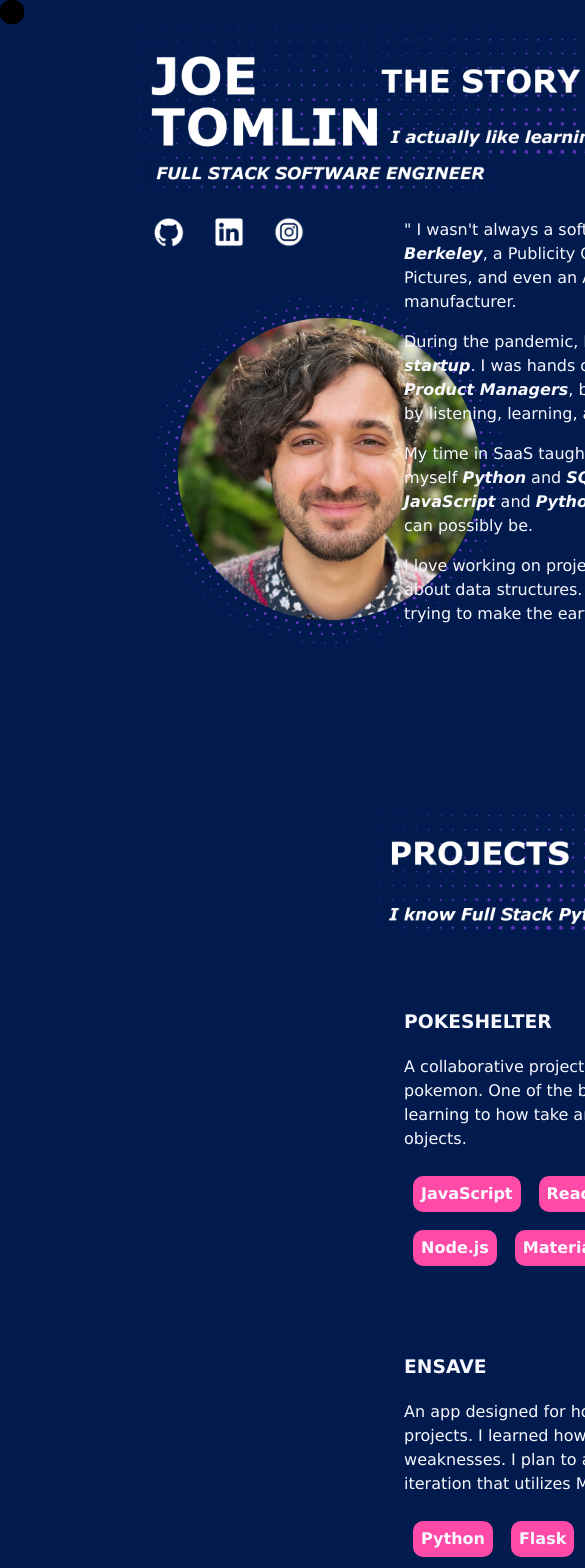
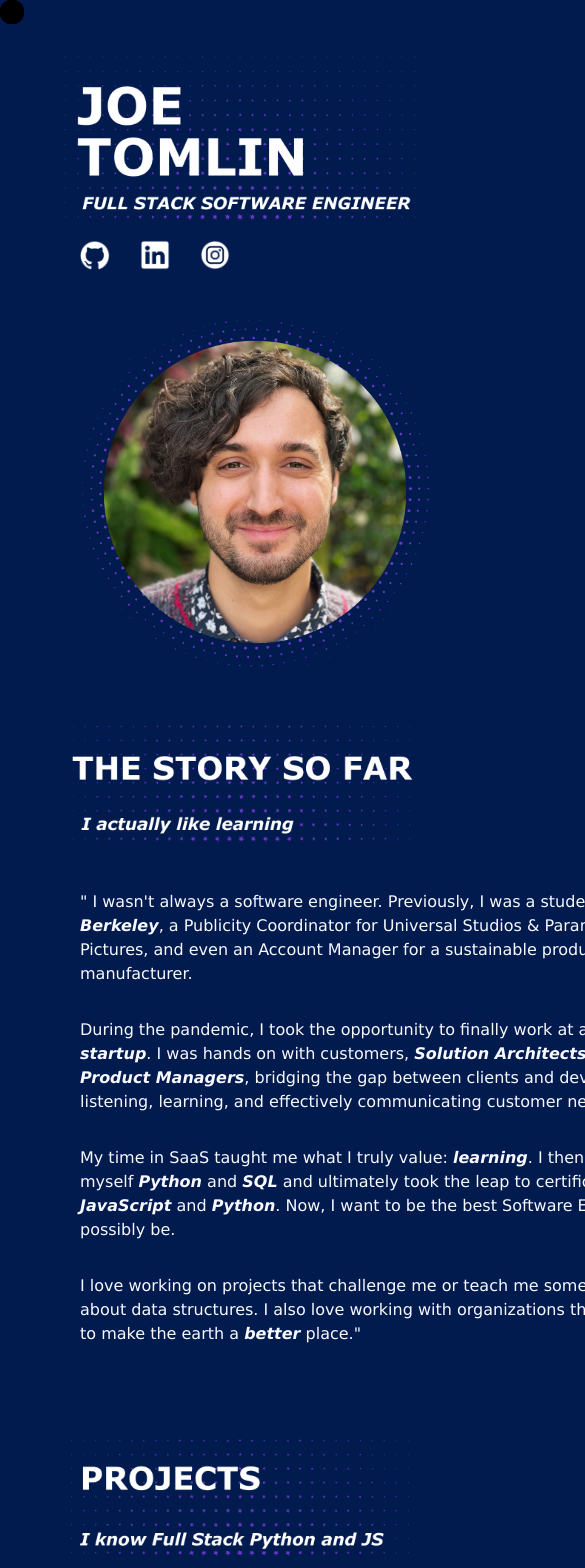
Before and after one commit to JoeTomlin/joesite, a React (Vite) app: page / in a window 390 px wide. Shown: the top 1568 px of the page, 585 px wide, since content can reach past the window. Built offline with nearby package versions, Linux system fonts and the light colour scheme.

Commit message:
begin mobile optimization

```diff
--- a/src/App.css
+++ b/src/App.css
@@ -77,3 +77,25 @@
 }
 
 /* if width < 1266px */
+
+@media screen and (max-width: 1020px) {
+
+  .body {
+    display: flex;
+    flex-direction: column;
+    width: auto;
+  }
+
+  .leftSide {
+    display: flex;
+    flex-direction: column;
+    justify-content: center;
+    position: relative;
+    top: 0;
+  }
+
+  .rightSide {
+    margin-left: 0%;
+  }
+
+}
--- a/src/components/About.css
+++ b/src/components/About.css
@@ -12,3 +12,21 @@
 .paragraph {
     padding: 15px;
 }
+
+@media screen and (max-width: 1020px) {
+
+    .aboutDot {
+        margin-top: -100px;
+        margin-bottom: -100px;
+        margin-left: -8px;
+        width: 400px;
+    }
+
+    .paragraph {
+        display: flex;
+        flex-direction: column;
+        width: fit-content;
+        padding: 0px;
+    }
+
+  }
--- a/src/components/LeftScreen.css
+++ b/src/components/LeftScreen.css
@@ -32,3 +32,20 @@
     height: 350px;
     margin-top: 10px;
 }
+
+@media screen and (max-width: 1020px) {
+
+    .leftSide {
+        padding-right: 0px;
+        padding-left: 0px;
+        background-color: #011b4f;
+    }
+
+    .dotBackground {
+        margin-top: -150px;
+        margin-bottom: -100px;
+        margin-left: -40px;
+        width: 400px;
+    }
+
+  }
--- a/src/components/Projects.css
+++ b/src/components/Projects.css
@@ -45,7 +45,6 @@ a {
     padding: 9px;
     cursor: pointer;
 
-
     color: #f8f8ff;
     background-color: #693ac6;
     font-style: italic;
@@ -53,3 +52,41 @@ a {
     border-style: none;
     box-shadow: 2px 2px ghostwhite;
 }
+
+@media screen and (max-width: 1020px) {
+
+    .projectDot {
+        margin-top: -100px;
+        margin-bottom: -100px;
+        margin-left: -40px;
+        width: 400px;
+        z-index: 1;
+    }
+
+    .link {
+        width: 142px;
+        margin-top: 45px !important;
+        margin: auto;
+        display: flex;
+        justify-content: center;
+        cursor: pointer;
+    }
+
+    #allProjects {
+        display: flex;
+        justify-content: center;
+        z-index: 9;
+        border-radius: 10px 10px 10px 10px;
+        margin-top: 10px;
+        padding: 9px;
+        cursor: pointer;
+
+        color: #f8f8ff;
+        background-color: #693ac6;
+        font-style: italic;
+        font-weight: bold;
+        border-style: none;
+        box-shadow: 2px 2px ghostwhite;
+    }
+
+  }
```
Also changed, not shown: src/components/Dot.jsx (deleted, +0 -19 lines).
